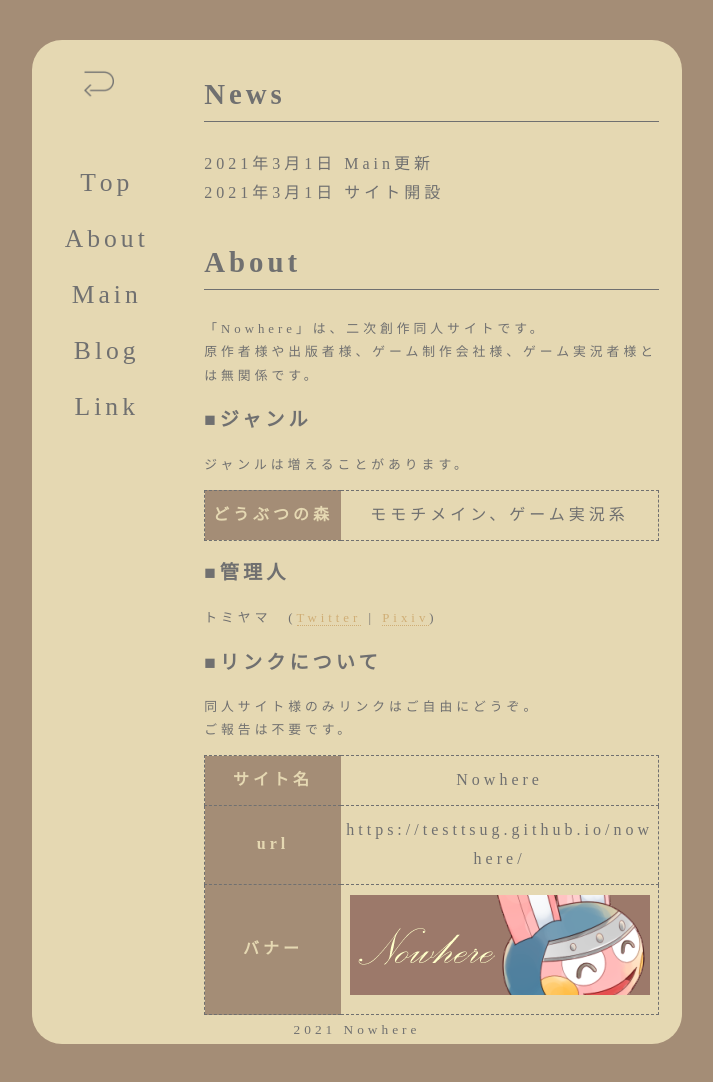
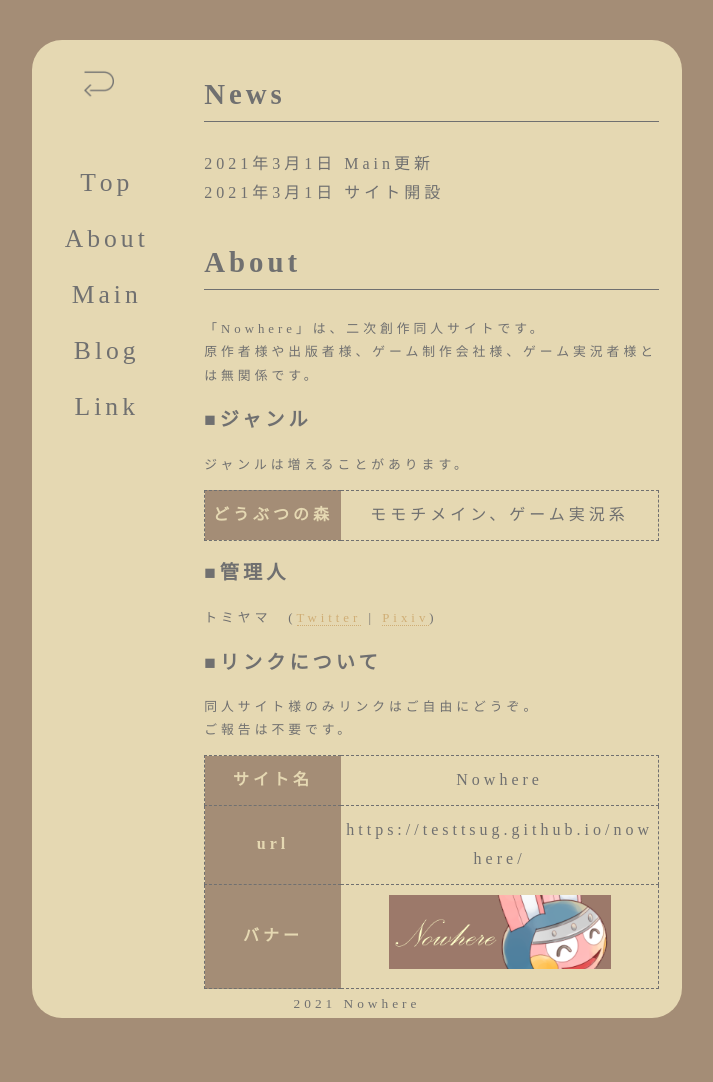
Before and after one commit to testtsug/nowhere, a plain HTML site: page about.html in a window 1280 px wide. Shown: the whole page, without its empty margins (283-996 px from the left). After the commit the page ends 1058 px from the top, so only its background shows below. Drawn offline with Linux system fonts and the light colour scheme.

Commit message:
Update style.css

```diff
--- a/css/style.css
+++ b/css/style.css
@@ -326,7 +326,7 @@ table td {
     word-break: break-word;
 }
 
-.banner {
+.banner2 {
     width: 70%;
 }
 
```
